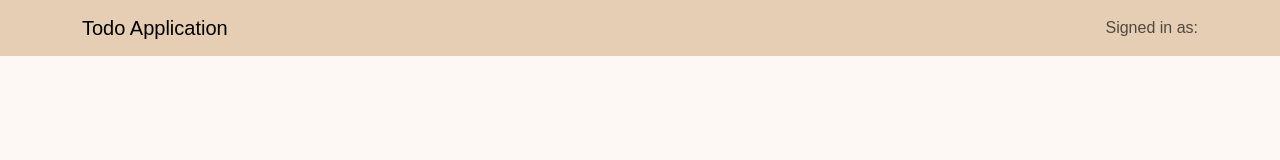
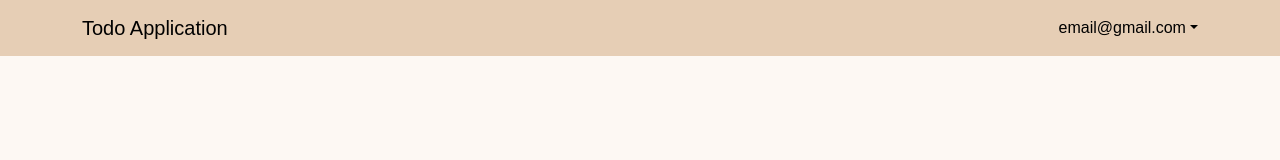
Before and after one commit to chibaobao123/ToDoList_Frontend_NextJs, a Next.js app: page /components/todos in a window 1280 px wide. Shown: the top 160 px of the page. Built offline with nearby package versions, Linux system fonts and the light colour scheme; no server answers; sample sign-in values are in the browser's storage.

Commit message:
Check-box Remember Me Function

```diff
--- a/app/components/login/loginForm.tsx
+++ b/app/components/login/loginForm.tsx
@@ -1,22 +1,27 @@
 "use client";
 import { useRouter } from "next/navigation";
-import { useState } from "react";
+import { useState, useEffect } from "react";
 import axios from "axios";
 import { isValidEmail } from "../../utils/validations";
 
 import { RootState } from "../../redux/configStore";
 import { useSelector, useDispatch } from "react-redux";
-import { setLoginUser } from "../../redux/reducers/usersReducer";
+import { setLoginUser, setRememberMe } from "../../redux/reducers/usersReducer";
+
+import RememberMe from "./rememberMe";
 
 export default function LoginForm() {
-  const users = useSelector((state: RootState) => state.usersReducer);
+  const { rememberMe, loginUser } = useSelector(
+    (state: RootState) => state.usersReducer,
+  );
   const dispatch = useDispatch();
 
-  const [email, setEmail] = useState("");
+  const [email, setEmail] = useState(loginUser || "");
   const [password, setPassword] = useState("");
   const [error, setError] = useState("");
   const [errorEmail, setErrorEmail] = useState("");
   const [errorPassword, setErrorPassword] = useState("");
+
   const router = useRouter();
 
   const handleChange = (e: React.ChangeEvent<HTMLInputElement>) => {
@@ -60,8 +65,11 @@ export default function LoginForm() {
         // 3. Lưu token vào localStorage (hoặc Cookies) để dùng cho các API sau
         localStorage.setItem("access_token", access_token);
         localStorage.setItem("email", email);
+        if (rememberMe) {
+          localStorage.setItem("rememberMe", rememberMe.toString());
+        }
         dispatch(setLoginUser(email));
-         // Cập nhật Redux với thông tin user đăng nhập
+        // Cập nhật Redux với thông tin user đăng nhập
         // 4. Chuyển hướng sang trang danh sách công việc (todos)
         router.push("./components/todos");
       }
@@ -75,6 +83,15 @@ export default function LoginForm() {
       }
     }
   };
+
+  useEffect(() => {
+    // Nếu đã chọn Remember Me, tự động điền email
+    if (rememberMe) {
+      const emailExist = localStorage.getItem("email") || "";
+      dispatch(setLoginUser(emailExist));
+    }
+  }, [rememberMe]);
+
   return (
     <>
       <form>
@@ -87,6 +104,7 @@ export default function LoginForm() {
               `form-control ${error || errorEmail ? "is-invalid" : ""}`
             }
             placeholder="mail@abc.com"
+            defaultValue={rememberMe ? loginUser || "" : ""}
             required={true}
             onChange={(e) => handleChange(e)}
           />
@@ -112,29 +130,7 @@ export default function LoginForm() {
           {error && <div className="invalid-feedback">{error}</div>}
         </div>
 
-        <div className="d-flex justify-content-between align-items-center mb-4">
-          <div className="form-check">
-            <input
-              className="form-check-input"
-              type="checkbox"
-              id="rememberMe"
-              style={{ accentColor: "#6B2D5C" }}
-            />
-            <label
-              className="form-check-label small text-secondary"
-              htmlFor="rememberMe"
-            >
-              Remember Me
-            </label>
-          </div>
-          <a
-            href="#"
-            className="small fw-bold text-decoration-none"
-            style={{ color: "#6B2D5C" }}
-          >
-            Forgot Password?
-          </a>
-        </div>
+        <RememberMe />
 
         <button
           type="submit"
--- a/app/components/login/page.tsx
+++ b/app/components/login/page.tsx
@@ -7,7 +7,7 @@ export default function LoginPage() {
   return (
     <div
       className="min-vh-100 d-flex align-items-center justify-content-center p-3 p-md-5"
-      style={{ backgroundColor: "#FDF2E9" }}
+      style={{ backgroundColor: "#fceadaff" }}
     >
       {/* Container chính */}
       <div
--- /dev/null
+++ b/app/components/login/rememberMe.tsx
@@ -0,0 +1,49 @@
+"use client";
+import { useState, useEffect } from "react";
+
+import { RootState } from "../../redux/configStore";
+import { useSelector, useDispatch } from "react-redux";
+import { setRememberMe } from "../../redux/reducers/usersReducer";
+
+export default function RememberMe() {
+  const { rememberMe } = useSelector((state: RootState) => state.usersReducer);
+  const dispatch = useDispatch();
+
+  useEffect(() => {
+    // Lấy email đã lưu từ LocalStorage
+    const savedEmail = localStorage.getItem("rememberMe");
+    const emailExist = localStorage.getItem("email");
+    if (savedEmail && emailExist) {
+      localStorage.setItem("rememberMe", rememberMe.toString());
+      dispatch(setRememberMe(true));
+    }
+  }, []);
+
+  return (
+    <div className="d-flex justify-content-between align-items-center mb-4">
+      <div className="form-check">
+        <input
+          className="form-check-input"
+          type="checkbox"
+          id="rememberMe"
+          style={{ accentColor: "#6B2D5C" }}
+          checked={rememberMe}
+          onChange={(e) => dispatch(setRememberMe(e.target.checked))}
+        />
+        <label
+          className="form-check-label small text-secondary"
+          htmlFor="rememberMe"
+        >
+          Remember Me
+        </label>
+      </div>
+      <a
+        href="#"
+        className="small fw-bold text-decoration-none"
+        style={{ color: "#6B2D5C" }}
+      >
+        Forgot Password?
+      </a>
+    </div>
+  );
+}
--- a/app/components/todos/inputAdd.tsx
+++ b/app/components/todos/inputAdd.tsx
@@ -5,7 +5,8 @@ import { Form, Button } from "react-bootstrap";
 import { RootState } from "../../redux/configStore"; // Import kiểu RootState bạn đã định nghĩa
 import { useSelector, useDispatch } from "react-redux";
 // Import action từ file slice
-import { ITodo, addTodo } from "../../redux/reducers/todoReducer";
+import { ITodo } from "../../interfaces/todo.interface";
+import { addTodo } from "../../redux/reducers/todoReducer";
 
 export default function InputAdd() {
   // Lấy dữ liệu từ slice 'todos'
--- a/app/components/todos/modal.tsx
+++ b/app/components/todos/modal.tsx
@@ -11,7 +11,8 @@ import { IModalProps } from "./todo";
 import { RootState } from "../../redux/configStore"; // Import kiểu RootState bạn đã định nghĩa
 import { useSelector, useDispatch } from "react-redux";
 // Import action từ file slice
-import { ITodo, deleteTodo, updateTodo } from "../../redux/reducers/todoReducer";
+import { deleteTodo, updateTodo } from "../../redux/reducers/todoReducer";
+import { ITodo } from "../../interfaces/todo.interface";
 
 export default function Modals(props: IModalProps) {
   const todos = useSelector((state: RootState) => state.todoReducer.todos);
--- a/app/components/todos/navbarTodo.tsx
+++ b/app/components/todos/navbarTodo.tsx
@@ -1,15 +1,25 @@
 import Container from "react-bootstrap/Container";
-import Navbar from "react-bootstrap/Navbar";
+import { Navbar, NavDropdown, Dropdown } from "react-bootstrap/";
 
 import { useState, useEffect } from "react";
+import { useRouter } from "next/navigation";
 
 import { RootState } from "../../redux/configStore";
 import { useSelector, useDispatch } from "react-redux";
 import { setLoginUser } from "../../redux/reducers/usersReducer";
 
 export default function NavbarTodo() {
-  const users = useSelector((state: RootState) => state.usersReducer);
+  const { loginUser, rememberMe } = useSelector(
+    (state: RootState) => state.usersReducer,
+  );
   const dispatch = useDispatch();
+  const router = useRouter();
+
+  const handleLogout = () => {
+    localStorage.removeItem("access_token");
+    if (!rememberMe) localStorage.removeItem("email");
+    router.push("/");
+  };
 
   useEffect(() => {
     const email = localStorage.getItem("email");
@@ -22,9 +32,26 @@ export default function NavbarTodo() {
           <Navbar.Brand href="#">Todo Application</Navbar.Brand>
           <Navbar.Toggle />
           <Navbar.Collapse className="justify-content-end">
-            <Navbar.Text>
-              Signed in as: <a href="#login">{users.loginUser}</a>
-            </Navbar.Text>
+            <NavDropdown
+              title={<span>{loginUser || "email@gmail.com"}</span>}
+              id="nav-dropdown-user"
+              className="custom-dropdown"
+            >
+              <Dropdown.Item
+                onClick={() => router.push("./components/profileUser")}
+              >
+                Thông tin người dùng
+              </Dropdown.Item>
+
+              <Dropdown.Divider />
+
+              <Dropdown.Item
+                onClick={() => handleLogout()}
+                className="text-danger"
+              >
+                Logout
+              </Dropdown.Item>
+            </NavDropdown>
           </Navbar.Collapse>
         </Container>
       </Navbar>
--- a/app/components/todos/todo.tsx
+++ b/app/components/todos/todo.tsx
@@ -5,10 +5,10 @@ import { RootState } from "../../redux/configStore"; // Import kiểu RootState
 import { useSelector, useDispatch } from "react-redux";
 // Import action từ file slice
 import {
-  ITodo,
   getTodo,
   deleteAllTodoCompled,
 } from "../../redux/reducers/todoReducer";
+import { ITodo } from "../../interfaces/todo.interface";
 
 import Modals from "./modal";
 import InputAdd from "./inputAdd";
--- /dev/null
+++ b/app/interfaces/todo.interface.ts
@@ -0,0 +1,16 @@
+// 1. Định nghĩa interface cho từng item Todo
+export interface ITodo {
+  _id?: string; // Dấu '?' nghĩa là khi tạo mới (Add) thì chưa cần ID, DB sẽ tự tạo
+  title: string;
+  status: number;
+  active: boolean;
+}
+
+// 2. Định nghĩa interface cho State
+export interface ITodoState {
+  todos: ITodo[];
+}
+
+export const initialState: ITodoState = {
+  todos: [],
+};
--- /dev/null
+++ b/app/interfaces/user.interface.ts
@@ -0,0 +1,18 @@
+// 1. Định nghĩa interface cho từng item Todo
+export interface User {
+  _id?: string; // Dấu '?' nghĩa là khi tạo mới (Add) thì chưa cần ID, DB sẽ tự tạo
+  email: string;
+}
+
+// 2. Định nghĩa interface cho State
+export interface UserState {
+  loginUser: string | null;
+  rememberMe: boolean;
+  users: User[];
+}
+
+export const initialState: UserState = {
+  loginUser: null,
+  rememberMe: false,
+  users: [],
+};
--- a/app/redux/reducers/todoReducer.ts
+++ b/app/redux/reducers/todoReducer.ts
@@ -1,21 +1,5 @@
 import { createSlice, PayloadAction } from "@reduxjs/toolkit";
-
-// 1. Định nghĩa interface cho từng item Todo
-export interface ITodo {
-  _id?: string; // Dấu '?' nghĩa là khi tạo mới (Add) thì chưa cần ID, DB sẽ tự tạo
-  title: string;
-  status: number;
-  active: boolean;
-}
-
-// 2. Định nghĩa interface cho State
-interface ITodoState {
-  todos: ITodo[];
-}
-
-const initialState: ITodoState = {
-  todos: [],
-};
+import { ITodo, ITodoState, initialState } from "../../interfaces/todo.interface";
 
 // 3. Tạo Slice - Kết hợp cả Reducer và Actions vào một nơi
 const todoSlice = createSlice({
--- a/app/redux/reducers/usersReducer.ts
+++ b/app/redux/reducers/usersReducer.ts
@@ -1,21 +1,5 @@
 import { createSlice, PayloadAction } from "@reduxjs/toolkit";
-
-// 1. Định nghĩa interface cho từng item Todo
-export interface User {
-  _id?: string; // Dấu '?' nghĩa là khi tạo mới (Add) thì chưa cần ID, DB sẽ tự tạo
-  email: string;
-}
-
-// 2. Định nghĩa interface cho State
-interface UserState {
-  loginUser: string | null;
-  users: User[];
-}
-
-const initialState: UserState = {
-  loginUser: null,
-  users: [],
-};
+import { User, UserState, initialState } from "../../interfaces/user.interface";
 
 // 3. Tạo Slice - Kết hợp cả Reducer và Actions vào một nơi
 const userSlice = createSlice({
@@ -26,11 +10,14 @@ const userSlice = createSlice({
     setLoginUser: (state, action: PayloadAction<string>) => {
       state.loginUser = action.payload;
     },
+    setRememberMe: (state, action: PayloadAction<boolean>) => {
+      state.rememberMe = action.payload;
+    },
   },
 });
 
 // Xuất các Actions để sử dụng trong Component (dispatch)
-export const { setLoginUser } = userSlice.actions;
+export const { setLoginUser, setRememberMe } = userSlice.actions;
 
 // Xuất Reducer để đưa vào Store
 export default userSlice.reducer;
```
